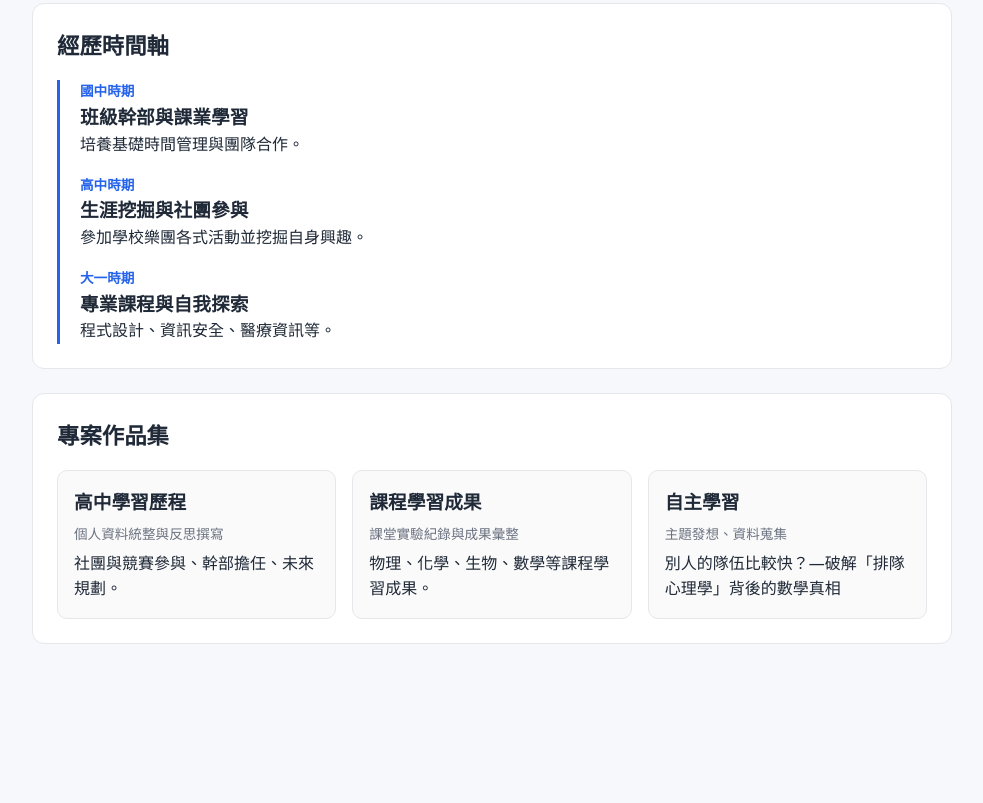
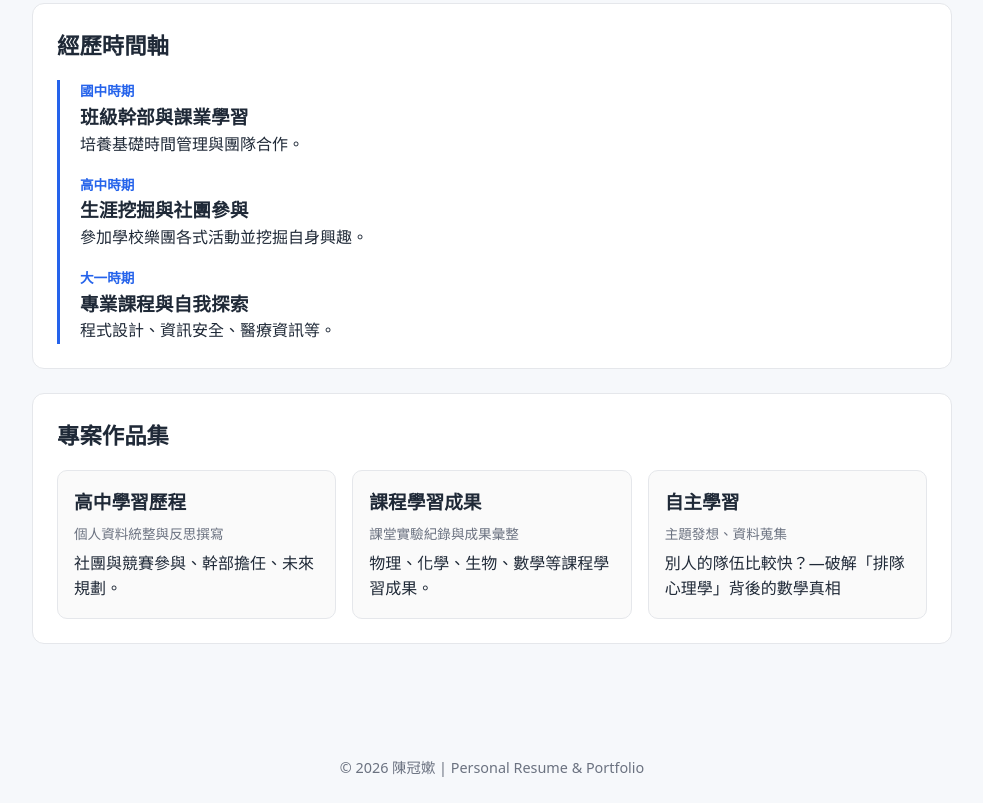
Before and after one commit to ea9590030-byte/resume-portfolio, a plain HTML site: page index.html in a window 1280 px wide. Shown: the part 556-1359 px from the top of the page, without its empty margins (148-1131 px from the left). Before the commit the page ends 1288 px from the top, so only its background shows below. Drawn offline with Linux system fonts and the light colour scheme.

Commit message:
feat: add footer section with copyright info

```diff
--- a/index.html
+++ b/index.html
@@ -301,5 +301,8 @@
       </div>
     </section>
   </main>
+  <footer style="text-align: center; padding: 24px 0; color: #6b7280; font-size: 0.9rem;">
+    © 2026 陳冠嫰 | Personal Resume & Portfolio
+  </footer>
 </body>
 </html>
```
